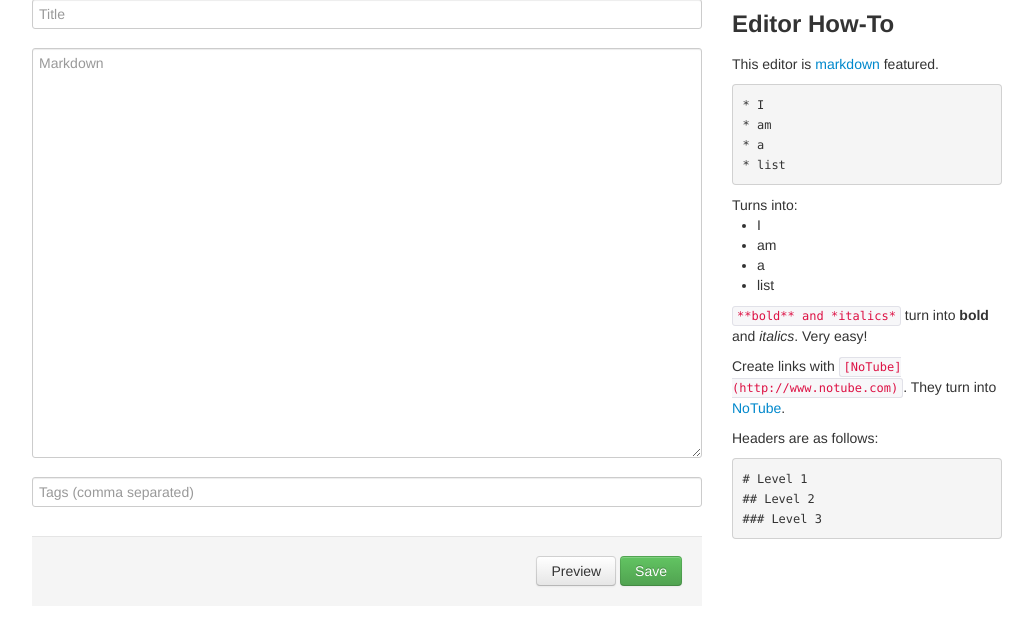
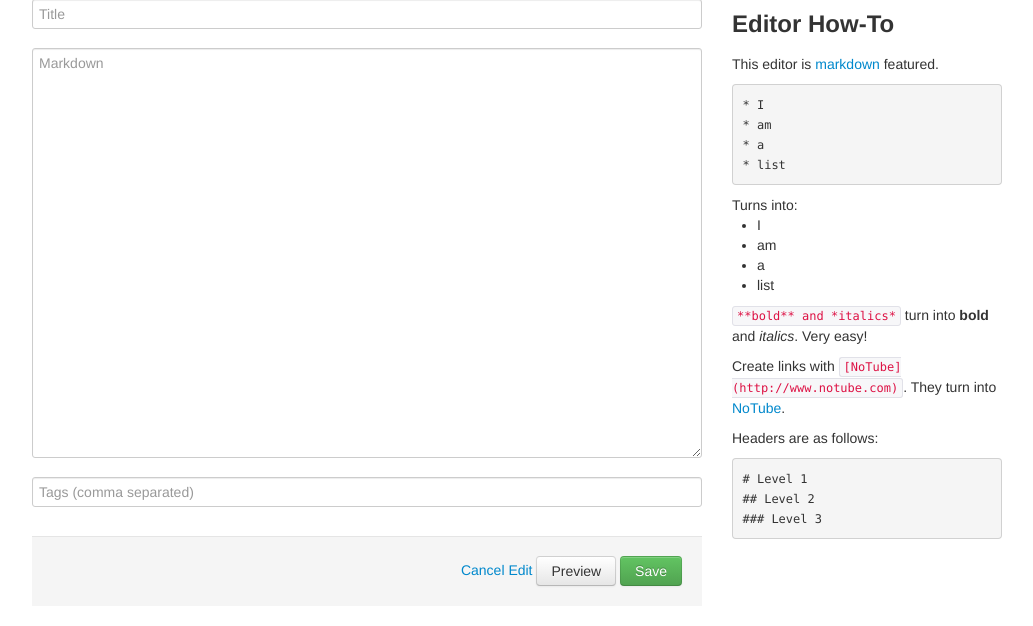
Before and after one commit to alexanderjulo/wiki, a Flask app: template templates/editor.html in a window 1280 px wide. Shown: the part 176-802 px from the top of the page, without its empty margins (123-1156 px from the left). Run offline with Flask 2, Linux system fonts and the light colour scheme; the template is opened without the code that fills it: values that come from a table or form of the project are taken from there, most other values are stand-ins (such as "Sample title", 1, 10 or a date in 2020); parts of the project's set-up code (start-up, migrations or seed data) failed here and were passed over; some libraries are stand-ins or nearby versions.

Commit message:
Add "Cancel Edit" link to editor

```diff
--- a/templates/editor.html
+++ b/templates/editor.html
@@ -12,6 +12,7 @@ Wiki Editor
 	{{ input(form.tags, placeholder="Tags (comma separated)", class="span7") }}
 	<div class="form-actions">
 		<div class="pull-right">
+			<a href="{{ '/' + page.url }}">Cancel Edit</a>
 			<button class="btn" type="submit">Preview</button>
 			<button class="btn btn-success" type="submit">Save</button>
 		</div>
```
